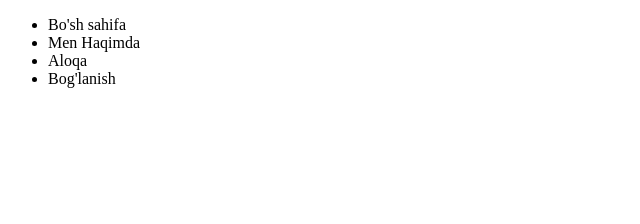
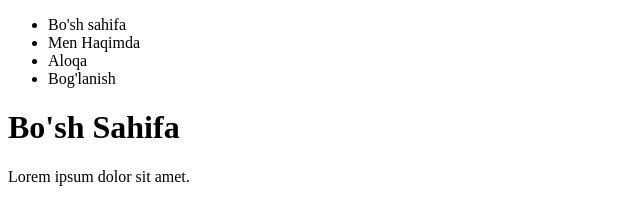
Before and after one commit to UlugbekSam1jonov/Git-asoslari, a plain HTML site: page Navbar_Section/index.html in a window 1280 px wide. Shown: the whole page, without its empty margins (0-640 px from the left). Drawn offline with Linux system fonts and the light colour scheme.

Commit message:
Shunchaki nmadir qo'shildi

```diff
--- a/Navbar_Section/index.html
+++ b/Navbar_Section/index.html
@@ -18,6 +18,7 @@
             <li>Bog'lanish</li>
         </ul>
     </div>
-
+    <h1>Bo'sh Sahifa</h1>
+    <p>Lorem ipsum dolor sit amet.</p>
 </body>
 </html>
```
